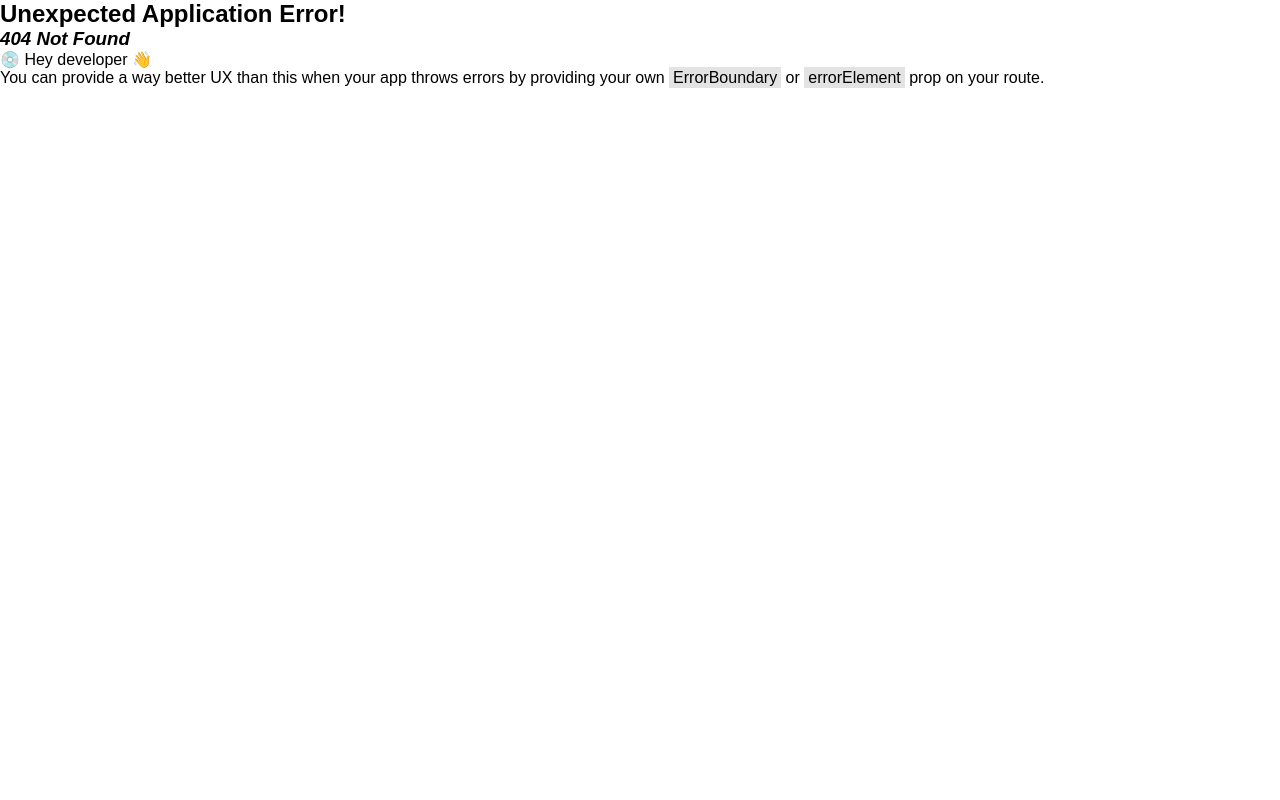
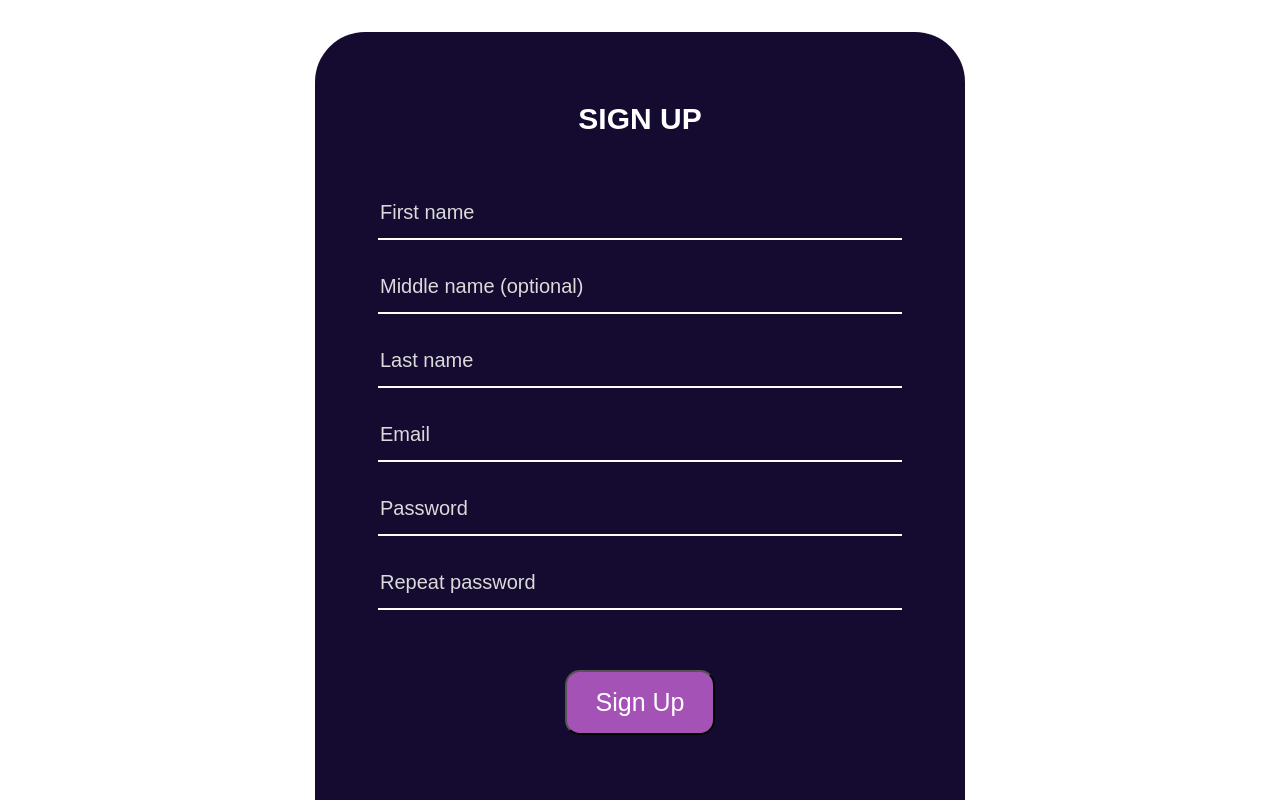
Before and after one commit to jnidv/visual-paths, a React (Vite) app: page /sign-up in a window 1280 px wide. Before the commit this address had no page. Shown: the top 800 px of the page. Built offline with nearby package versions, Linux system fonts and the light colour scheme.

Commit message:
feat: added and styled sign up page

```diff
--- /dev/null
+++ b/src/css/SignUp.css
@@ -0,0 +1,72 @@
+.sign-up-box {
+    background-color: #150A30;
+    width: 650px;
+    height: 950px;
+    margin: auto;
+    margin-top: 2.5%;
+    border-radius: 50px;
+    display: flex;
+    align-items: center;
+    flex-direction: column;
+    padding: 0;
+}
+
+.sign-up-label {
+    font-size: 30px;
+    font-weight: bold;
+    color: white;
+    margin-top: 70px;
+    margin-bottom: 30px;
+}
+
+.input-fields-container {
+    width: 100%;
+    display: flex;
+    align-items: center;
+    justify-content: center;
+    flex-direction: column;
+}
+
+.input-fields-container input {
+    width: 80%;
+    height: 50px;
+    margin-top: 20px;
+    font-size: 20px;
+    color: white;
+    background-color: #150A30;
+    border: solid 0px;
+    border-bottom: solid 2px white;
+}
+
+::placeholder {
+    color: #DBDBDB;
+}
+
+input:focus {
+    outline: none;
+}
+
+.sign-up-button {
+    background-color: #A552B6;
+    color: white;
+    width: 150px;
+    height: 65px;
+    border-radius: 15px;
+    font-size: 25px;
+    margin-top: 60px;
+}
+
+.question {
+    margin-top: 100px;
+    font-size: 15px;
+    color: #DBDBDB;
+}
+
+.sign-in {
+    color: #A552B6;
+    background: none;
+    border: none;
+    font-weight: bold;
+    font-size: 20px;
+    margin-top: 10px;
+}
--- a/src/main.jsx
+++ b/src/main.jsx
@@ -4,8 +4,12 @@ import { createBrowserRouter, RouterProvider } from "react-router-dom";
 import App from "./App.jsx";
 import "./index.css";
 import SignIn from "./screens/SignIn.jsx";
+import SignUp from "./screens/SignUp.jsx";
 
-const router = createBrowserRouter([{ path: "/", element: <SignIn /> }]);
+const router = createBrowserRouter([
+    { path: "/", element: <SignIn /> },
+    { path: "/sign-up", element: <SignUp /> },
+]);
 
 const root = ReactDOM.createRoot(document.getElementById("root")).render(
     <React.StrictMode>
--- /dev/null
+++ b/src/screens/SignUp.jsx
@@ -0,0 +1,49 @@
+import React from "react";
+import "../css/SignUp.css";
+
+function SignUp() {
+    return (
+        <>
+            <div className="sign-up-box">
+                <p className="sign-up-label">SIGN UP</p>
+                <div className="input-fields-container">
+                    <input
+                        className="first-name-input"
+                        type="text"
+                        placeholder="First name"
+                    ></input>
+                    <input
+                        className="middle-name-input"
+                        type="text"
+                        placeholder="Middle name (optional)"
+                    ></input>
+                    <input
+                        className="last-name-input"
+                        type="text"
+                        placeholder="Last name"
+                    ></input>
+                    <input
+                        className="email-input"
+                        type="email"
+                        placeholder="Email"
+                    ></input>
+                    <input
+                        className="password-input"
+                        type="password"
+                        placeholder="Password"
+                    ></input>
+                    <input
+                        className="repeat-password-input"
+                        type="password"
+                        placeholder="Repeat password"
+                    ></input>
+                    <button className="sign-up-button">Sign Up</button>
+                    <p className="question">Already have an account?</p>
+                    <button className="sign-in">SIGN IN</button>
+                </div>
+            </div>
+        </>
+    );
+}
+
+export default SignUp;
```
